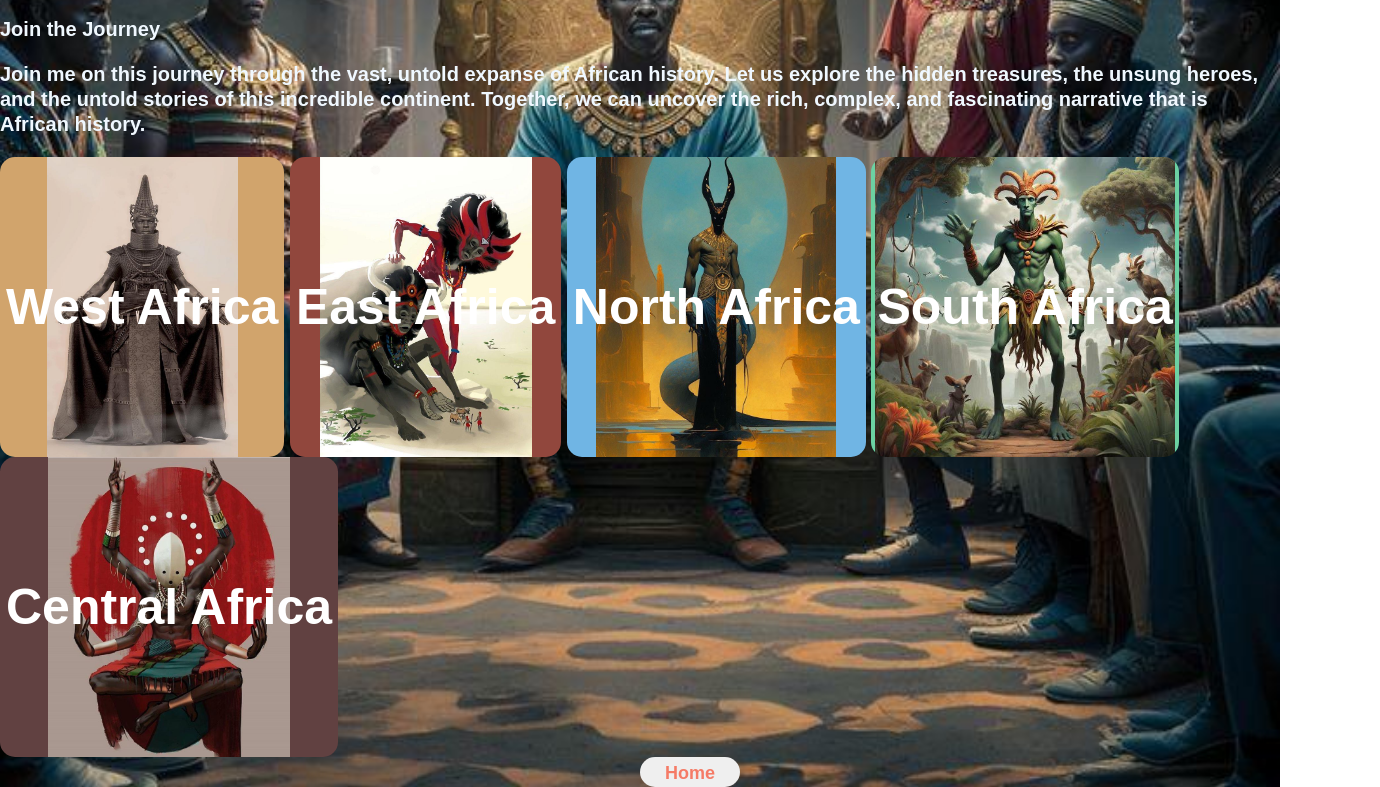
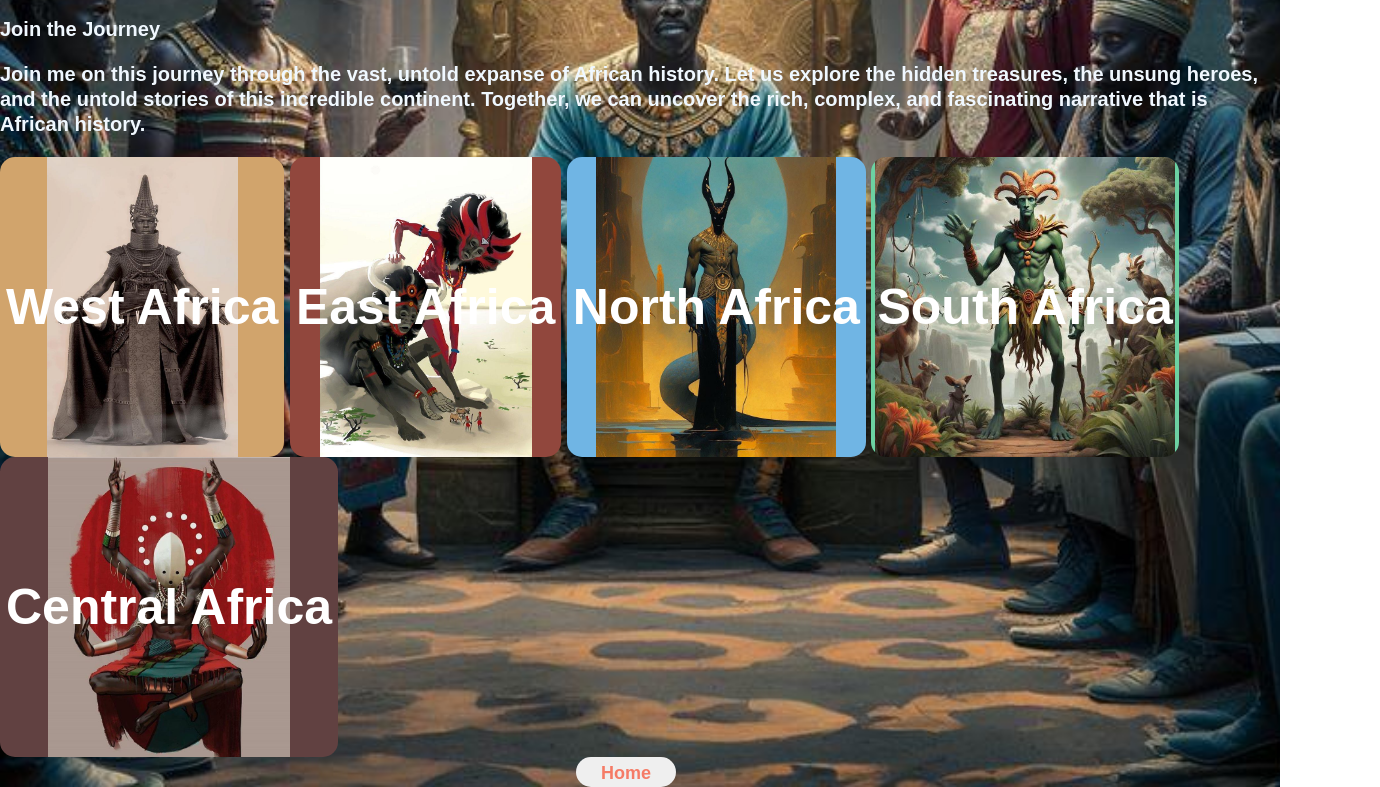
Before and after one commit to ismail-aka/thirdtrywebdesignass., a plain HTML site: page history.html in a window 1280 px wide. Shown: the part 546-1333 px from the top of the page, 1380 px wide, since content can reach past the window. Drawn offline with Linux system fonts and the light colour scheme.

Commit message:
Updated files

```diff
--- a/Newsletter.css
+++ b/Newsletter.css
@@ -16,8 +16,8 @@ h1{
     color:  rgb(245, 123, 102);
     font-weight: bold;
     margin-top: 0px;
-    margin-left: 50%;
-    margin-right: 50%;
+    margin-left: 45%;
+    margin-right: 45%;
     width: 100px;
     padding-left: 10px;
     padding-right: 10px;
--- a/history.css
+++ b/history.css
@@ -4,7 +4,7 @@ body{
     padding: 0;
     background-image: url(images/pantheon.jpg);
    background-repeat: no-repeat;
-    background-size: 100% 100%;
+    background-size: cover;
     color:rgb(253, 244, 164);
     line-height: 25px;
     font-weight: bold;
@@ -19,8 +19,8 @@ h1{
     color:  rgb(245, 123, 102);
     font-weight: bold;
     margin-top: 0px;
-    margin-left: 50%;
-    margin-right: 50%;
+    margin-left: 45%;
+    margin-right: 45%;
     width: 100px;
     height: 30PX;
     padding-left: 10px;
--- a/homepage.css
+++ b/homepage.css
@@ -13,8 +13,8 @@ button{
    background-repeat: no-repeat;
     border: none;
     margin-bottom: 20px;
-    margin-left: 50px;
-    margin-right: 50px;
+    margin-left: 45px;
+    margin-right: 45px;
     height: 300px;
     color: white;
     font-family: Arial;
```
